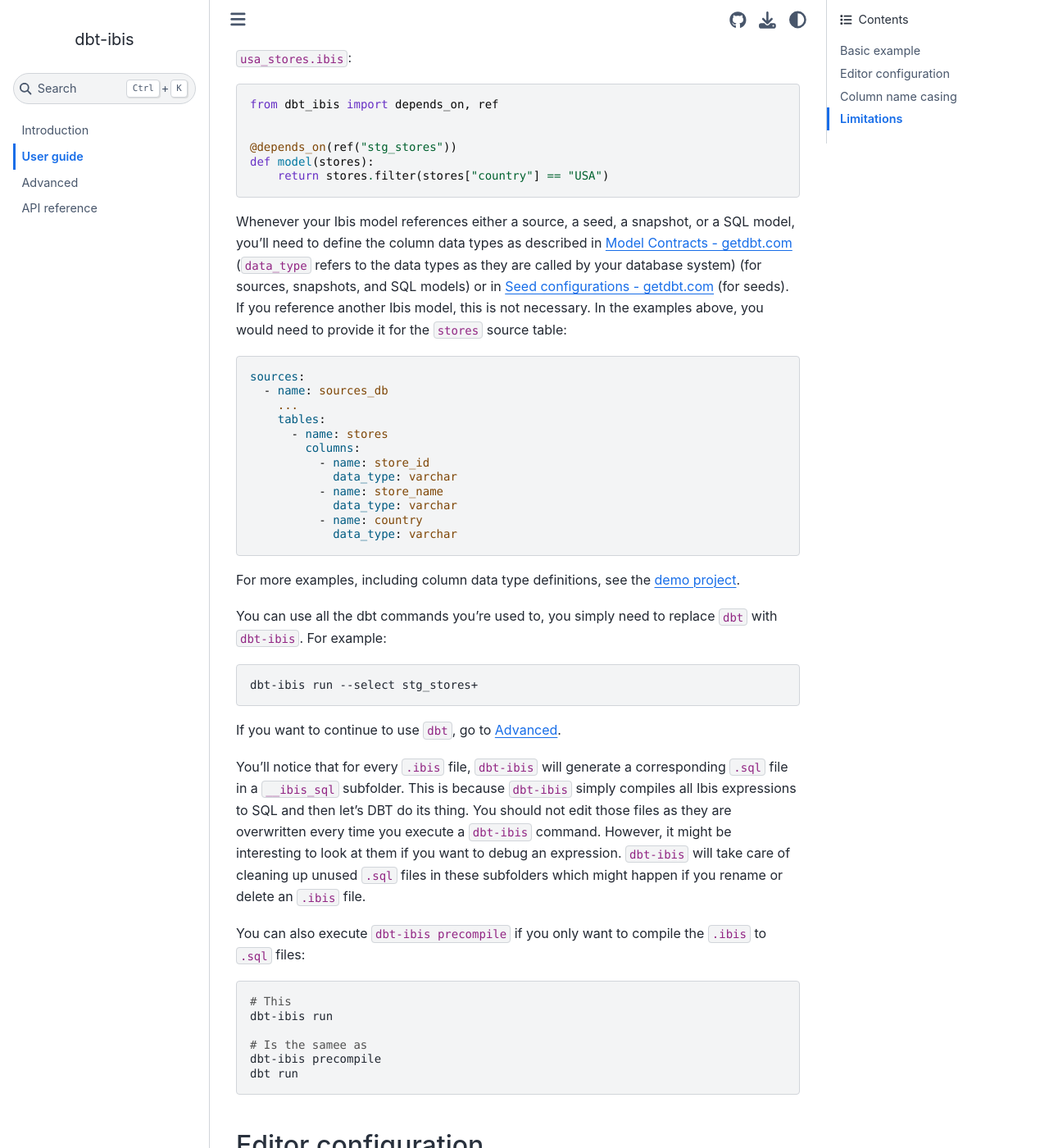
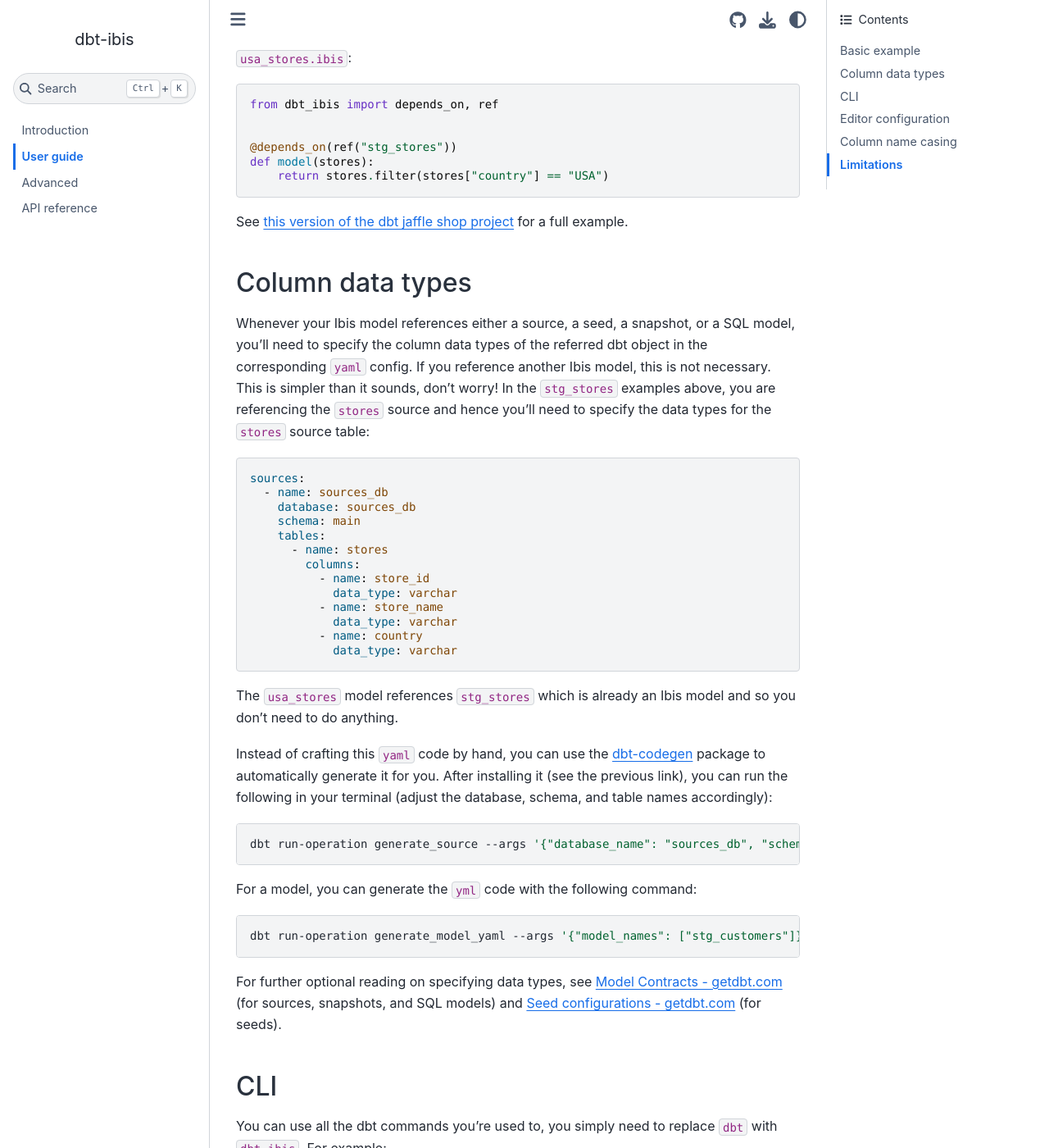
Before and after one commit to binste/dbt-ibis, a Jupyter Book: the page built from doc/user_guide.md, in a window 1280 px wide and 1400 px high, scrolled down 527 px. Shown: the whole window at 82% size. Built offline with Jupyter Book 1.0.4 settings and Sphinx 7.4.7 and the Sphinx Book theme 1.1.4, drawn with Linux system fonts in a browser that asks for light colours; some of the changed text lies outside the part shown.

Commit message:
docs: Mention autogeneration of data type yml configs using dbt-codegen (#36)

````diff
--- a/doc/user_guide.md
+++ b/doc/user_guide.md
@@ -24,12 +24,16 @@
     return stores.filter(stores["country"] == "USA")
 ```
 
-Whenever your Ibis model references either a source, a seed, a snapshot, or a SQL model, you'll need to define the column data types as described in [Model Contracts - getdbt.com](https://docs.getdbt.com/docs/collaborate/govern/model-contracts) (`data_type` refers to the data types as they are called by your database system) (for sources, snapshots, and SQL models) or in [Seed configurations - getdbt.com](https://docs.getdbt.com/reference/seed-configs) (for seeds). If you reference another Ibis model, this is not necessary. In the examples above, you would need to provide it for the `stores` source table:
+See [this version of the dbt jaffle shop project](https://github.com/binste/dbt-ibis/tree/main/demo_project/jaffle_shop) for a full example.
+
+## Column data types
+Whenever your Ibis model references either a source, a seed, a snapshot, or a SQL model, you'll need to specify the column data types of the referred dbt object in the corresponding `yaml` config. If you reference another Ibis model, this is not necessary. This is simpler than it sounds, don't worry! In the `stg_stores` examples above, you are referencing the `stores` source and hence you'll need to specify the data types for the `stores` source table:
 
 ```yaml
 sources:
   - name: sources_db
-    ...
+    database: sources_db
+    schema: main
     tables:
       - name: stores
         columns:
@@ -39,14 +43,30 @@
             data_type: varchar
           - name: country
             data_type: varchar
+
 ```
-For more examples, including column data type definitions, see the [demo project](https://github.com/binste/dbt-ibis/tree/main/demo_project/jaffle_shop).
+The `usa_stores` model references `stg_stores` which is already an Ibis model and so you don't need to do anything.
 
+Instead of crafting this `yaml` code by hand, you can use the [dbt-codegen](https://hub.getdbt.com/dbt-labs/codegen/latest/) package to automatically generate it for you. After installing it (see the previous link), you can run the following in your terminal (adjust the database, schema, and table names accordingly):
+
+```bash
+dbt run-operation generate_source --args '{"database_name": "sources_db", "schema_name": "main", "generate_columns": true, "table_names": ["stores"]}'
+```
+
+For a model, you can generate the `yml` code with the following command:
+
+```bash
+dbt run-operation generate_model_yaml --args '{"model_names": ["stg_customers"]}'
+```
+
+For further optional reading on specifying data types, see [Model Contracts - getdbt.com](https://docs.getdbt.com/docs/collaborate/govern/model-contracts) (for sources, snapshots, and SQL models) and [Seed configurations - getdbt.com](https://docs.getdbt.com/reference/seed-configs) (for seeds).
+
+## CLI
 You can use all the dbt commands you're used to, you simply need to replace `dbt` with `dbt-ibis`. For example:
 ```bash
 dbt-ibis run --select stg_stores+
 ```
-If you want to continue to use `dbt`, go to [Advanced](./advanced.md).
+If you want to continue to use the `dbt` command, see the instructions on the [Advanced](./advanced.md) page on how to configure your shell accordingly.
 
 You'll notice that for every `.ibis` file, `dbt-ibis` will generate a corresponding `.sql` file in a `__ibis_sql` subfolder. This is because `dbt-ibis` simply compiles all Ibis expressions to SQL and then let's DBT do its thing. You should not edit those files as they are overwritten every time you execute a `dbt-ibis` command. However, it might be interesting to look at them if you want to debug an expression. `dbt-ibis` will take care of cleaning up unused `.sql` files in these subfolders which might happen if you rename or delete an `.ibis` file.
 
````
Also changed, not shown: 1 other file.
